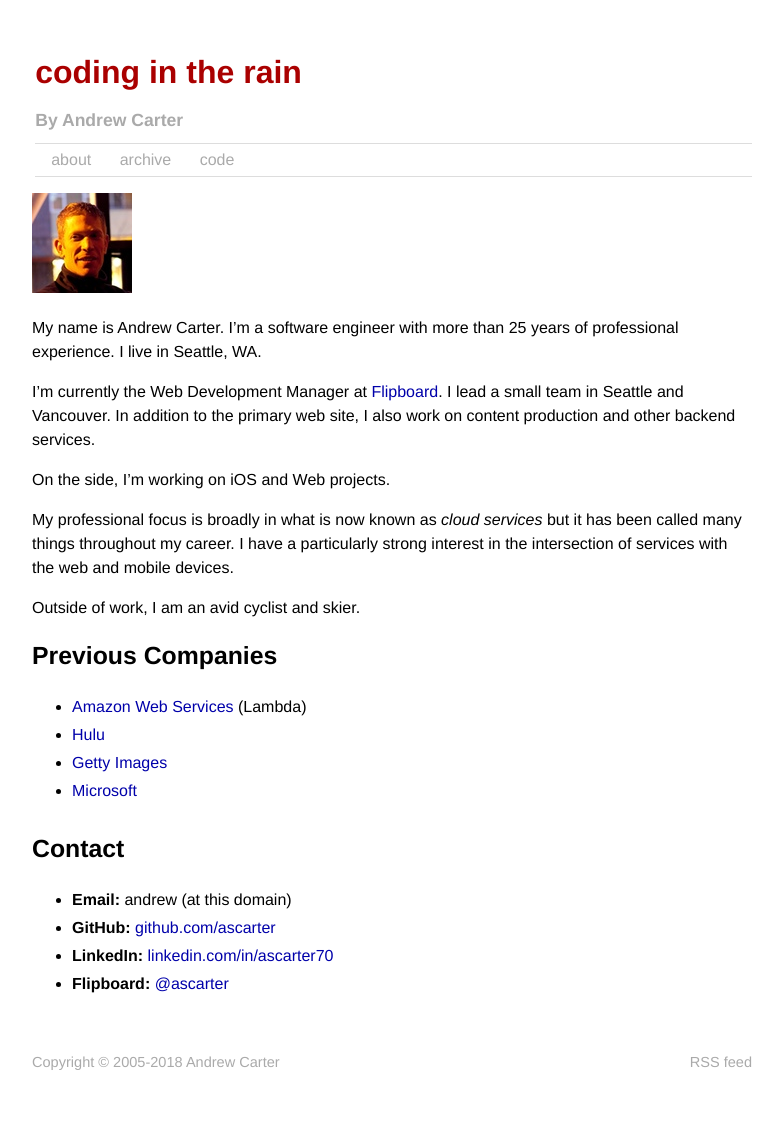
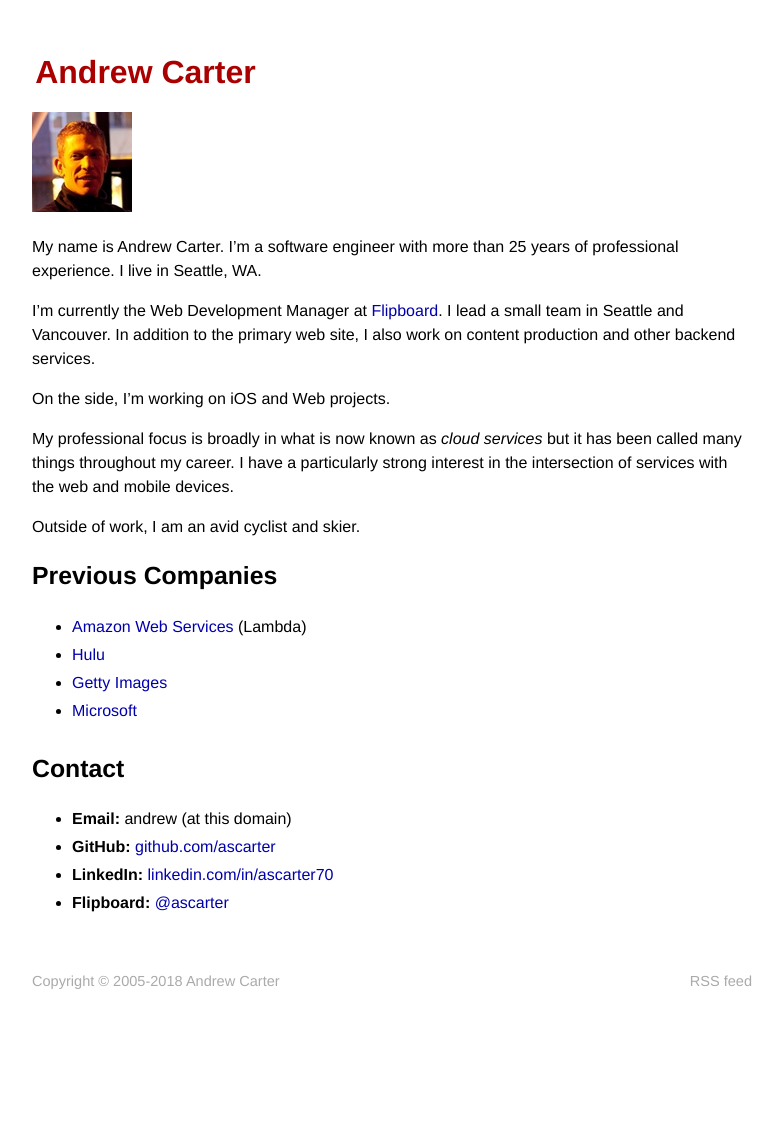
Before and after one commit to ascarter/ascarter.github.io, a Jekyll site: the page built from index.markdown, in a window 1280 px wide. Shown: the whole page, without its empty margins (248-1030 px from the left). Built offline with Jekyll 4.4.1, drawn with Linux system fonts in a browser that asks for light colours; after the commit the page ends 1047 px from its top, so only the background shows below that.

```diff
--- a/_config.yml
+++ b/_config.yml
@@ -1,9 +1,20 @@
+# Site settings
 title: Coding in the Rain
+description: >
+  Andrew Carter's personal blog Coding in the Rain.
+baseurl: ""
+url: http://ascarter.io
+github_username: ascarter
+
+# Build settings
 markdown: kramdown
-highlighter: rouge
+theme: minima
+plugins:
+  - jekyll-feed
+
+#highlighter: rouge
 permalink: date
 google_analytics_code: UA-92810-1
-url: http://ascarter.io
 exclude:
 - config.ru
 - Dockerfile
@@ -15,3 +26,4 @@ exclude:
 - bin
 - public
 - vendor
+- new_site
--- a/_includes/masthead.html
+++ b/_includes/masthead.html
@@ -1,9 +1,10 @@
 <section id="masthead">
+    <h1 class="title"><a href="/">Andrew Carter</a></h1>
+<!--
     <h1 class="title"><a href="/">coding in the rain</a></h1>
     <h2>By <span class="author">Andrew Carter</a></h2>
     <nav>
-        <a class="menu" href="/about.html">about</a>
-        <a class="menu" href="/archive.html">archive</a>
         <a class="menu" href="/code.html">code</a>
     </nav>
+ -->
 </section>
```
Also changed, not shown: 4 other files.
